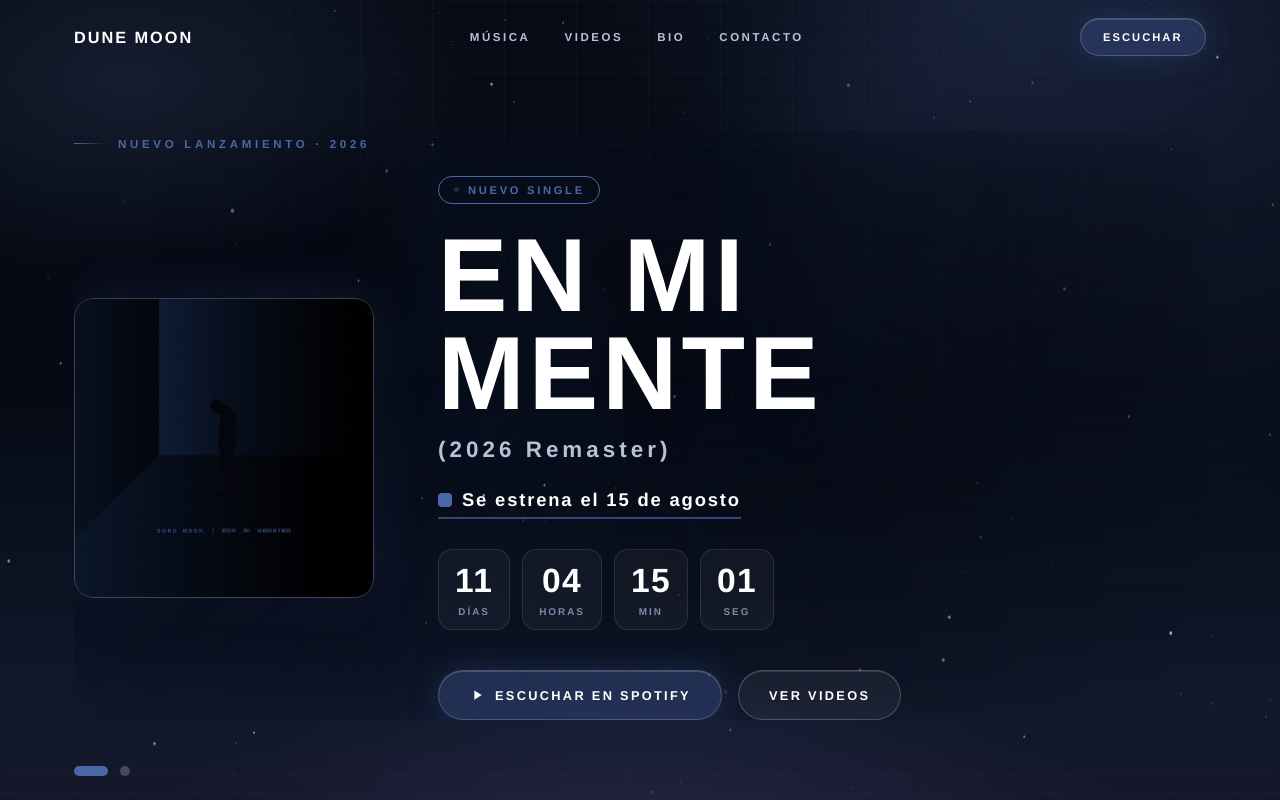
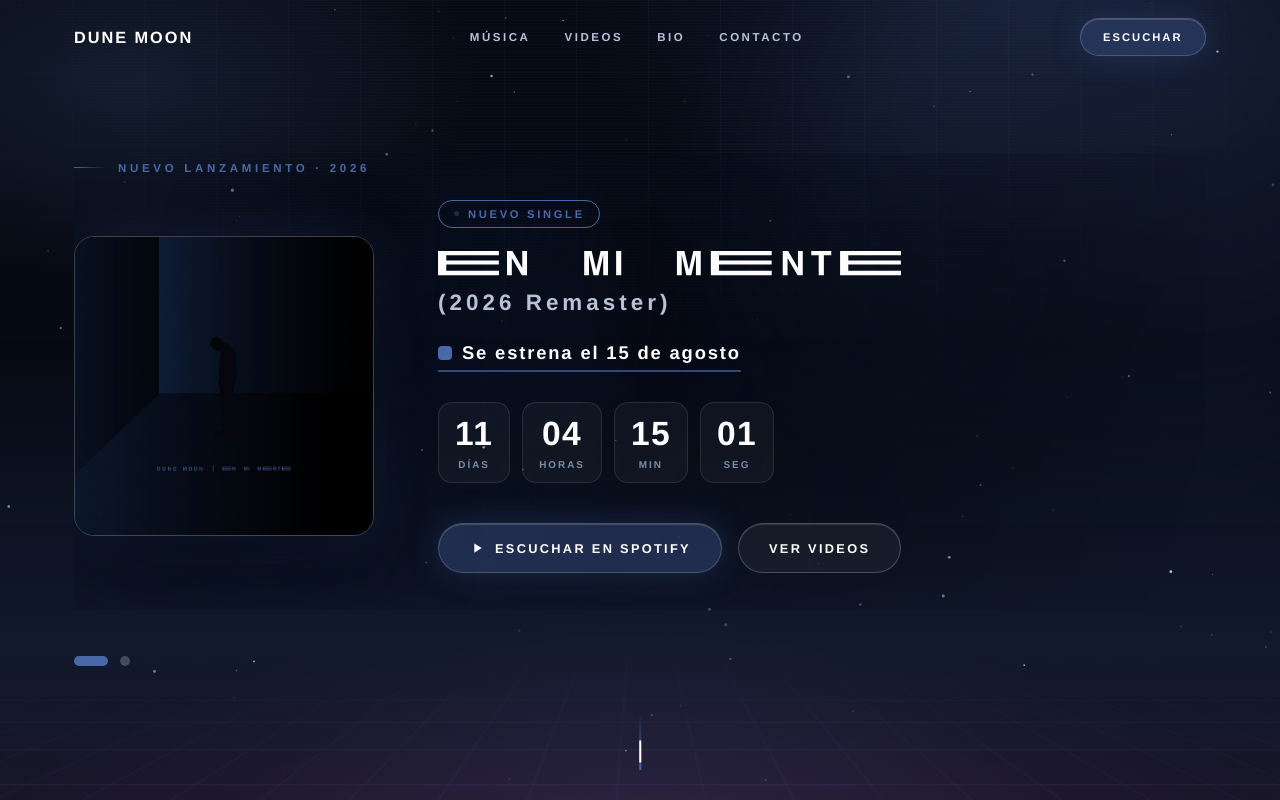
Before and after one commit to alejandrovelozvera-hash/dune-moon, a Next.js app: page / in a window 1280 px wide. Shown: the top 800 px of the page. Built offline with nearby package versions, Linux system fonts and the light colour scheme.

Commit message:
Usa el logo Dune Moon como favicon SVG y el logotipo En Mi Mente como titulo del hero

```diff
--- a/app/components.css
+++ b/app/components.css
@@ -388,9 +388,13 @@
 }
 
 .hero__release-title {
-  font-size: clamp(3rem, 9vw, 6.5rem);
-  line-height: 0.95;
-  color: var(--text);
+  margin: 0;
+}
+
+.hero__release-title img {
+  display: block;
+  width: min(100%, 560px);
+  height: auto;
 }
 
 .hero__release-sub {
@@ -1593,8 +1597,8 @@
     width: clamp(140px, 38vw, 190px);
   }
 
-  .hero__release-title {
-    font-size: clamp(2.2rem, 11vw, 4.2rem);
+  .hero__release-title img {
+    width: min(100%, 320px);
   }
 
   .hero__release-badge {
--- a/app/layout.js
+++ b/app/layout.js
@@ -58,6 +58,7 @@ export const metadata = {
   },
   icons: {
     icon: [
+      { url: "/favicon.svg", sizes: "any", type: "image/svg+xml" },
       { url: "/favicon.ico", sizes: "any" },
       { url: "/favicon-64.png", sizes: "64x64", type: "image/png" },
       { url: "/favicon-128.png", sizes: "128x128", type: "image/png" },
--- a/components/Hero.jsx
+++ b/components/Hero.jsx
@@ -54,7 +54,15 @@ function ReleaseSlide() {
 
         <div className="hero__release-info">
           <span className="hero__release-badge">Nuevo single</span>
-          <h2 className="display hero__release-title">En Mi Mente</h2>
+          <h2 className="hero__release-title">
+            <img
+              src="/enmimentetitulo.svg"
+              alt="En Mi Mente"
+              width="1011"
+              height="57"
+              loading="eager"
+            />
+          </h2>
           <p className="hero__release-sub">(2026 Remaster)</p>
           <p className="hero__release-date">
             {released ? "Ya disponible" : "Se estrena el 15 de agosto"}
```
Also changed, not shown: public/enmimentetitulo.svg (added), public/favicon.svg (added).
